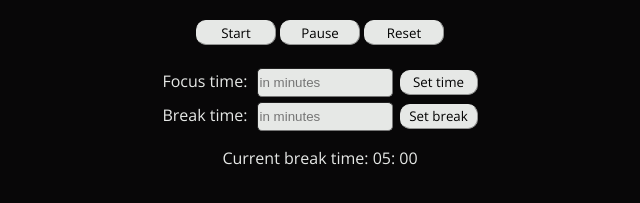
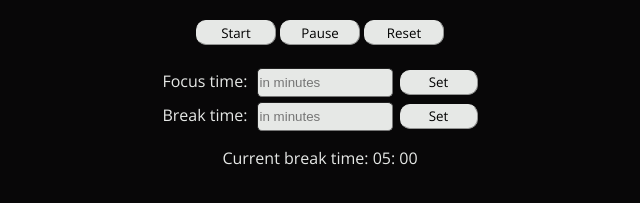
Before and after one commit to renanop/pomodoro-clock, a plain HTML site: page index.html in a window 1280 px wide. Shown: the part 365-568 px from the top of the page, 320-960 px from the left. Drawn offline with nearby package versions, Linux system fonts and the light colour scheme.

Commit message:
improving SEO and changing names of buttons

```diff
--- a/index.html
+++ b/index.html
@@ -10,7 +10,8 @@
     <link rel="stylesheet" href="css/styles.css">
     <meta charset="UTF-8">
     <meta name="viewport" content="width=device-width, initial-scale=1.0">
-    <title>Document</title>
+    <meta name="description" content="Improve your focus with the Pomodoro Clock">
+    <title>Renan's Pomodoro Clock</title>
 </head>
 
 <body>
@@ -28,11 +29,11 @@
         <br><br>
         <label for="time">Focus time: </label>
         <input type="text" id="time" placeholder="in minutes">
-        <button class="set-btn" id="setTime">Set time</button>
+        <button class="set-btn" id="setTime">Set</button>
         <br>
         <label for="break">Break time:</label>
         <input type="text" id="break" placeholder="in minutes">
-        <button class="set-btn" id="setBreak">Set break</button>
+        <button class="set-btn" id="setBreak">Set</button>
         <p id="currentBreak"></p>
     </section>
 
```
